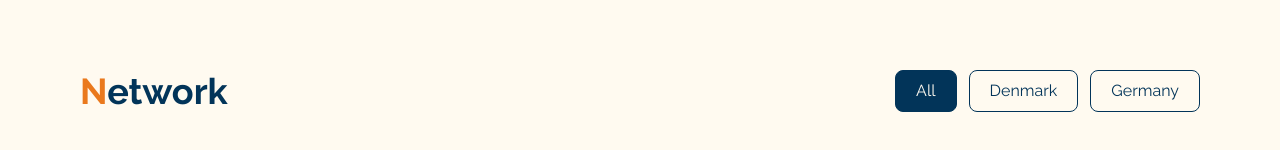
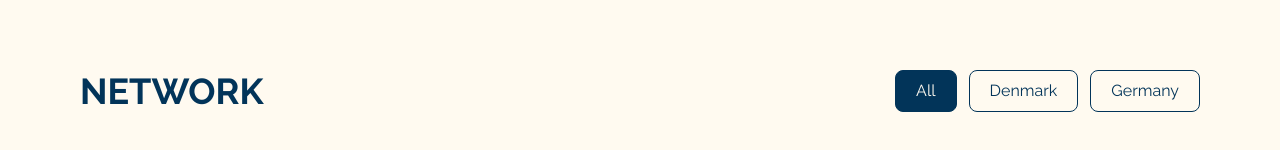
Before and after one commit to gergopinter77-lgtm/2nd-semester-vue, a Vue app: page /network in a window 1280 px wide. Shown: the part 462-612 px from the top of the page. Built offline with nearby package versions, Linux system fonts and the light colour scheme.

Commit message:
update, NETWORK h2
Updated the Network h2, capitalized it and changed color.

```diff
--- a/src/components/NetworkPart.vue
+++ b/src/components/NetworkPart.vue
@@ -5,7 +5,7 @@
     </div>
 
     <div class="grid grid-cols-12 gap-2.5 mt-20 items-center">
-        <h2 class="col-start-1 col-span-3 text-4xl font-bold text-blue font-[raleway]"><span class="text-orange">N</span>etwork</h2>
+        <h2 class="col-start-1 col-span-3 text-4xl font-bold text-blue font-[raleway]">NETWORK</h2>
 
         <div class="col-end-13 col-span-9 flex flex-row justify-end gap-3">
             <button @click="selectedCountry = 'all'" class="px-5 py-2 rounded-lg border border-blue font-[raleway]" :class="selectedCountry === 'all' ? 'bg-blue text-white' : 'text-blue'">
```
